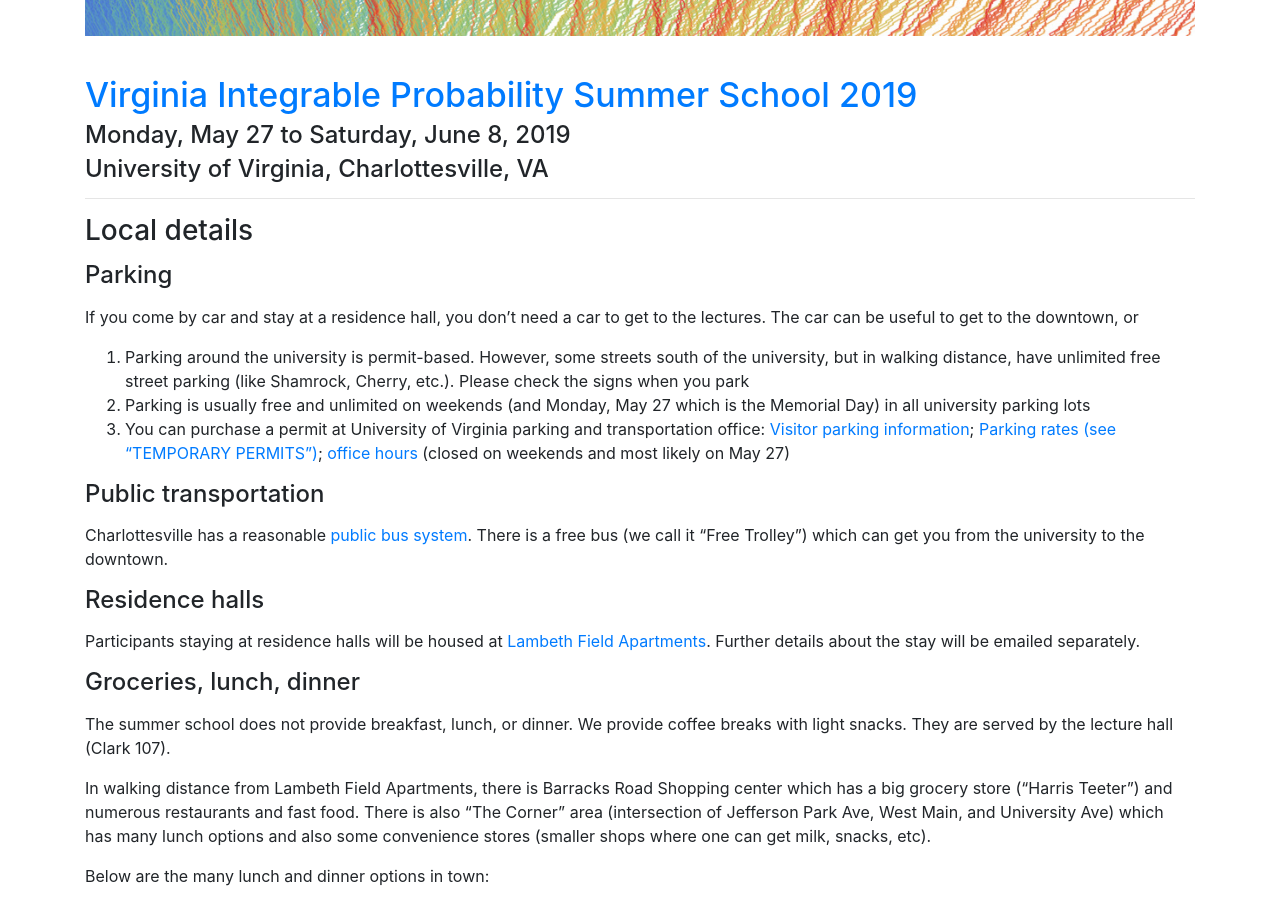
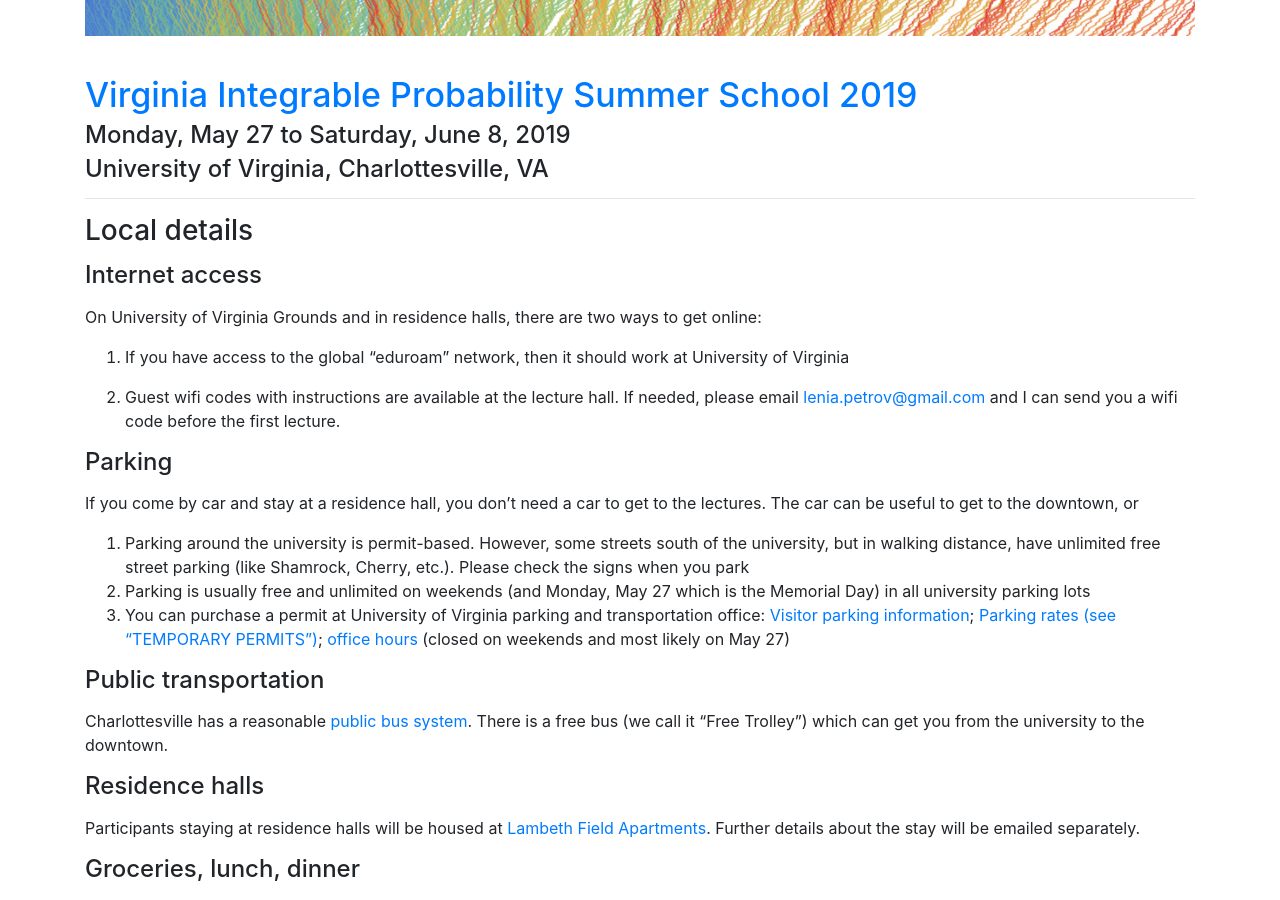
Before and after one commit to int-prob/int-prob-code, a Jekyll site: the page built from vipss2019/travel_local.md, in a window 1280 px wide and 900 px high, scrolled down 332 px. Built offline with Jekyll 4.4.1, drawn with Linux system fonts in a browser that asks for light colours; nearby versions of some CDN libraries.

Commit message:
Update travel_local.md

```diff
--- a/vipss2019/travel_local.md
+++ b/vipss2019/travel_local.md
@@ -17,6 +17,14 @@ permalink: /vipss2019/travel_local/
 ---
 
 <h2 class="mb-3">Local details</h2>
+
+<h3 class="mb-3">Internet access</h3>
+
+On University of Virginia Grounds and in residence halls, there are two ways to get online:
+
+1. If you have access to the global "eduroam" network, then it should work at University of Virginia
+
+2. Guest wifi codes with instructions are available at the lecture hall. If needed, please email <a href="mailto:lenia.petrov@gmail.com">lenia.petrov@gmail.com</a> and I can send you a wifi code before the first lecture.
 
 <h3 class="mb-3">Parking</h3>
 
```
